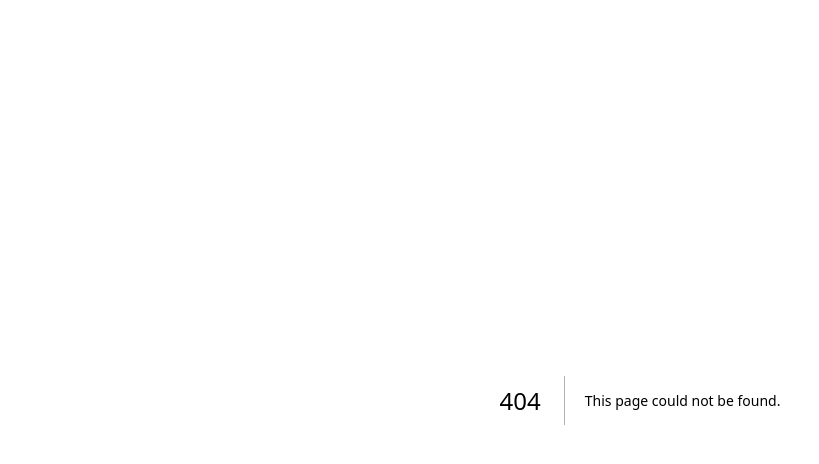
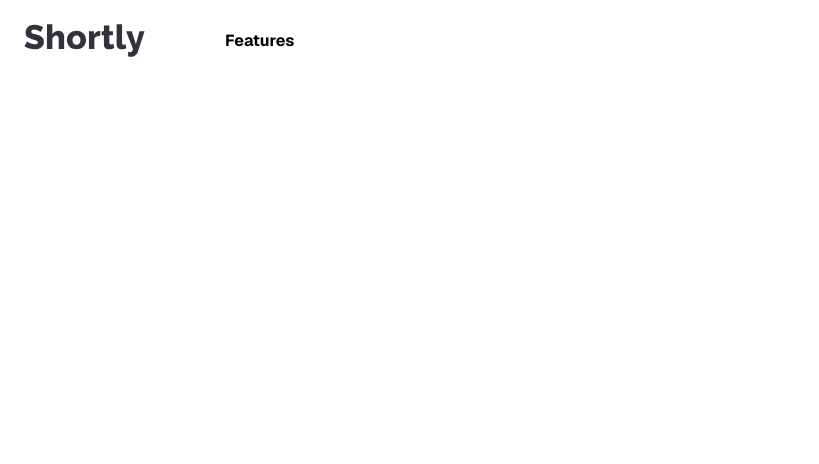
Before and after one commit to Dor-J/tailwind-excercises, a Next.js app: page /shortly in a window 1280 px wide. Before the commit this address had no page. Shown: the top 464 px of the page, without its empty margins (0-819 px from the left). Built offline with nearby package versions, Linux system fonts and the light colour scheme.

Commit message:
Add Shortly page

```diff
--- /dev/null
+++ b/src/app/shortly/page.tsx
@@ -0,0 +1,41 @@
+import type { Metadata } from "next";
+import Image from "next/image";
+
+export const metadata: Metadata = {
+  title: "Shortly",
+  description: "Shortly is a website for shortening URLs",
+  icons: [
+    {
+      rel: "icon",
+      url: "favicon-32x32-shortly.png",
+    },
+  ],
+};
+import logo from "../../../public/assets/images/shortly/logo.svg";
+
+export default function ShortlyPage() {
+  return (
+    <main className="">
+      {/* Nav container */}
+      <nav className="relative container mx-auto p-6">
+        {/* Flex container for all items */}
+        <div className="flex items-center justify-between">
+          {/* Flex container for logo/menu */}
+          <div className="flex items-center space-x-20">
+            {/* Logo */}
+            <Image src={logo} alt="shortly logo" />
+            {/* Left Menu */}
+            <div className="hidden space-x-8 font-bold lg:flex">
+              <a
+                href="#"
+                className="text-grayishViolet hover:text-veryDarkViolet"
+              >
+                Features
+              </a>
+            </div>
+          </div>
+        </div>
+      </nav>
+    </main>
+  );
+}
```
